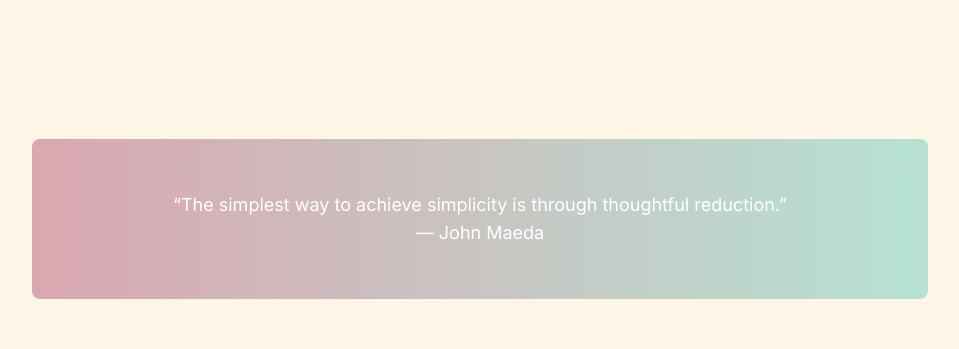
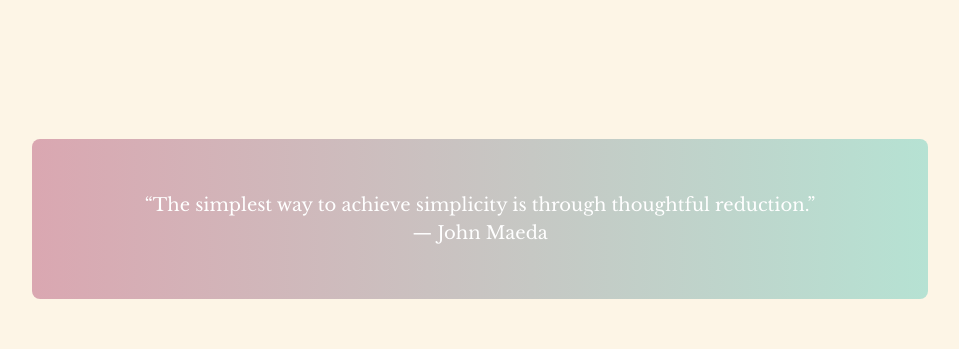
Before and after one commit to dqperez/portfolio-website, a React (Vite) app: page / in a window 1280 px wide. Shown: the part 3140-3489 px from the top of the page, without its empty margins (160-1119 px from the left). Built offline with nearby package versions, Linux system fonts and the light colour scheme.

Commit message:
fix: Change quote font to serif

```diff
--- a/src/components/GradientQuote.jsx
+++ b/src/components/GradientQuote.jsx
@@ -3,7 +3,7 @@
 const GradientQuote = () => {
   return (
     <div className="flex h-auto px-8 lg:px-48">
-        <div class="flex flex items-center justify-center h-24 w-screen p-20 rounded-lg bg-gradient-to-r from-footer to-button">
+        <div class="flex flex font-serif items-center justify-center h-24 w-screen p-20 rounded-lg bg-gradient-to-r from-footer to-button">
                 <p className="text-sm text-center lg:text-lg" style={{ color: 'white' }}>
                     “The simplest way to achieve simplicity is through thoughtful reduction.”
                     <br />— John Maeda
```
